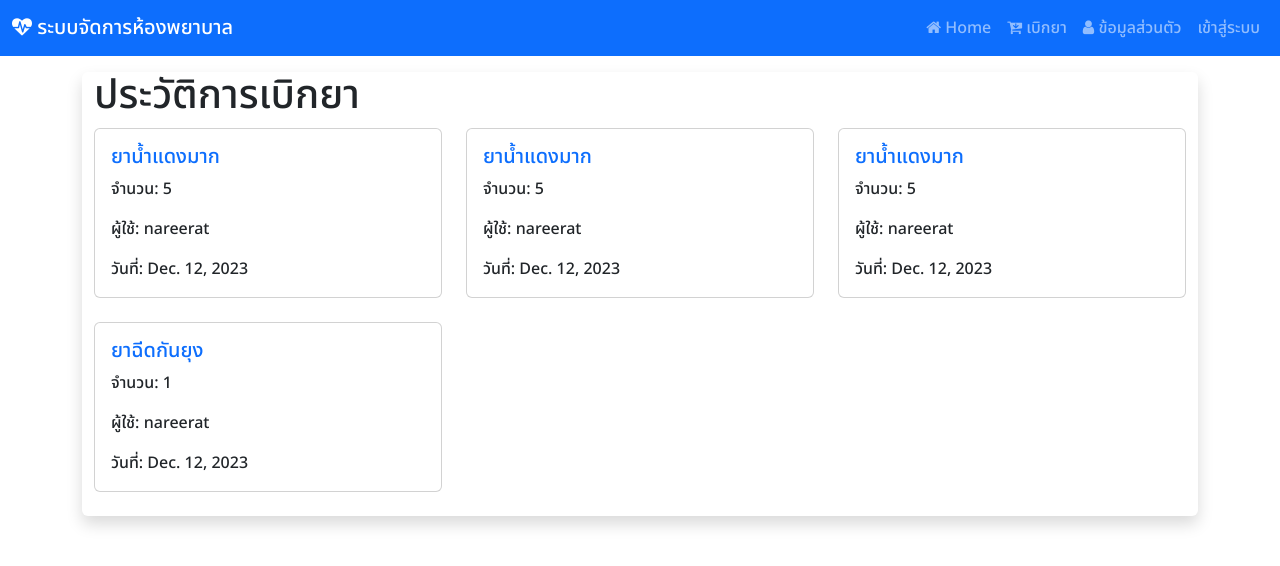
After one commit to nannary/Django-HotpitalWeb, a Django app: page /medication_history/ in a window 1280 px wide. The commit adds this page. Shown: the top 566 px of the page. Run offline with Django 4.2, Linux system fonts and the light colour scheme; data comes from the database, SQL or seed files in the repository; both versions use the stored data as it was after the commit; some libraries are stand-ins or nearby versions.

Commit message:
medication_history all buy_drug

```diff
--- a/hospital_app/templates/base.html
+++ b/hospital_app/templates/base.html
@@ -59,7 +59,7 @@
             </li>
             {% if user.is_authenticated and user.is_staff %}
             <li class="nav-item">
-              <a class="nav-link" href="#">
+              <a class="nav-link" href="{% url 'medication_history' %}">
                 <i class="fa fa-tachometer" aria-hidden="true"></i>
                 รายงาน</a>
             </li>
--- /dev/null
+++ b/hospital_app/templates/medication_history.html
@@ -0,0 +1,22 @@
+{% extends "base.html" %} {% block content %}
+<div
+  class="container-fluid my-3 justify-content-center align-items-center shadow rounded"
+>
+    <h1>ประวัติการเบิกยา</h1>
+
+    <div class="row">
+      {% for record in medication_history %}
+      <div class="col-md-4 mb-4">
+        <div class="card">
+          <div class="card-body">
+            <h5 class="card-title text-primary">{{ record.drug_name }}</h5>
+            <p class="card-text">จำนวน: {{ record.quantity }}</p>
+            <p class="card-text">ผู้ใช้: {{ record.user.username }}</p>
+            <p class="card-text">วันที่: {{ record.date }}</p>
+          </div>
+        </div>
+      </div>
+      {% endfor %}
+    </div>
+  {% endblock %}
+</div>
--- a/hospital_app/urls.py
+++ b/hospital_app/urls.py
@@ -17,4 +17,5 @@ urlpatterns = [
     path('logout',views.logout_view),
     path('addmember', views.addmember, name='addmember'),
     path('edit_profile', views.edit_profile, name='edit_profile'),
+    path('medication_history/', views.view_medication_history, name='medication_history'),
 ]
--- a/hospital_app/views.py
+++ b/hospital_app/views.py
@@ -194,3 +194,9 @@ def edit_profile(request):
     # ส่งข้อมูลผู้ใช้ไปยังหน้าแก้ไข
     context = {"user_data": user}
     return render(request, 'edit_profile.html', context)
+
+# ประวัติการเบิกยาทั้งหมด
+def view_medication_history(request):
+    medication_history = MedicationHistory.objects.all()
+    context = {"medication_history": medication_history}
+    return render(request, 'medication_history.html', context)
```
Also changed, not shown: db.sqlite3.
